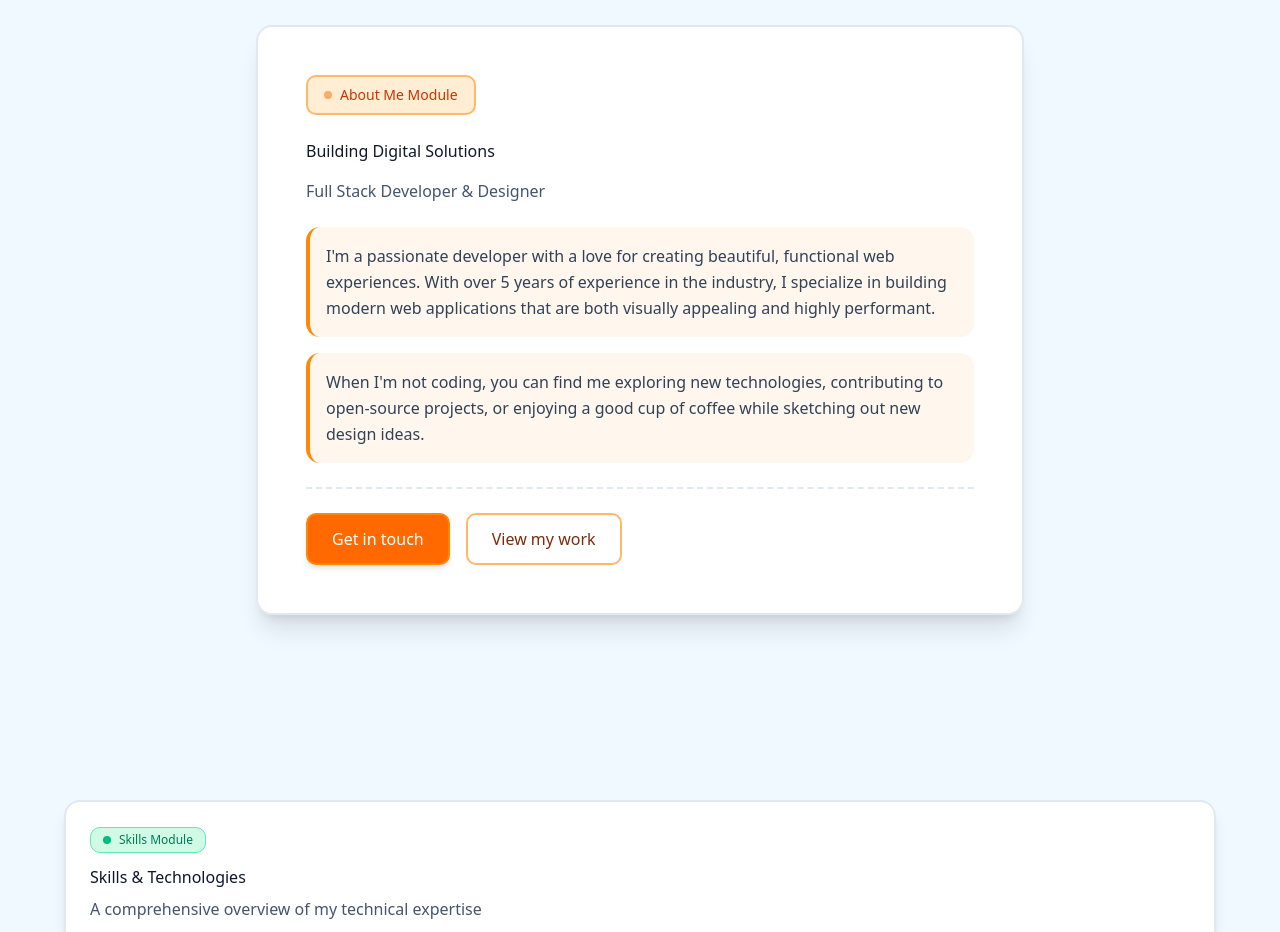
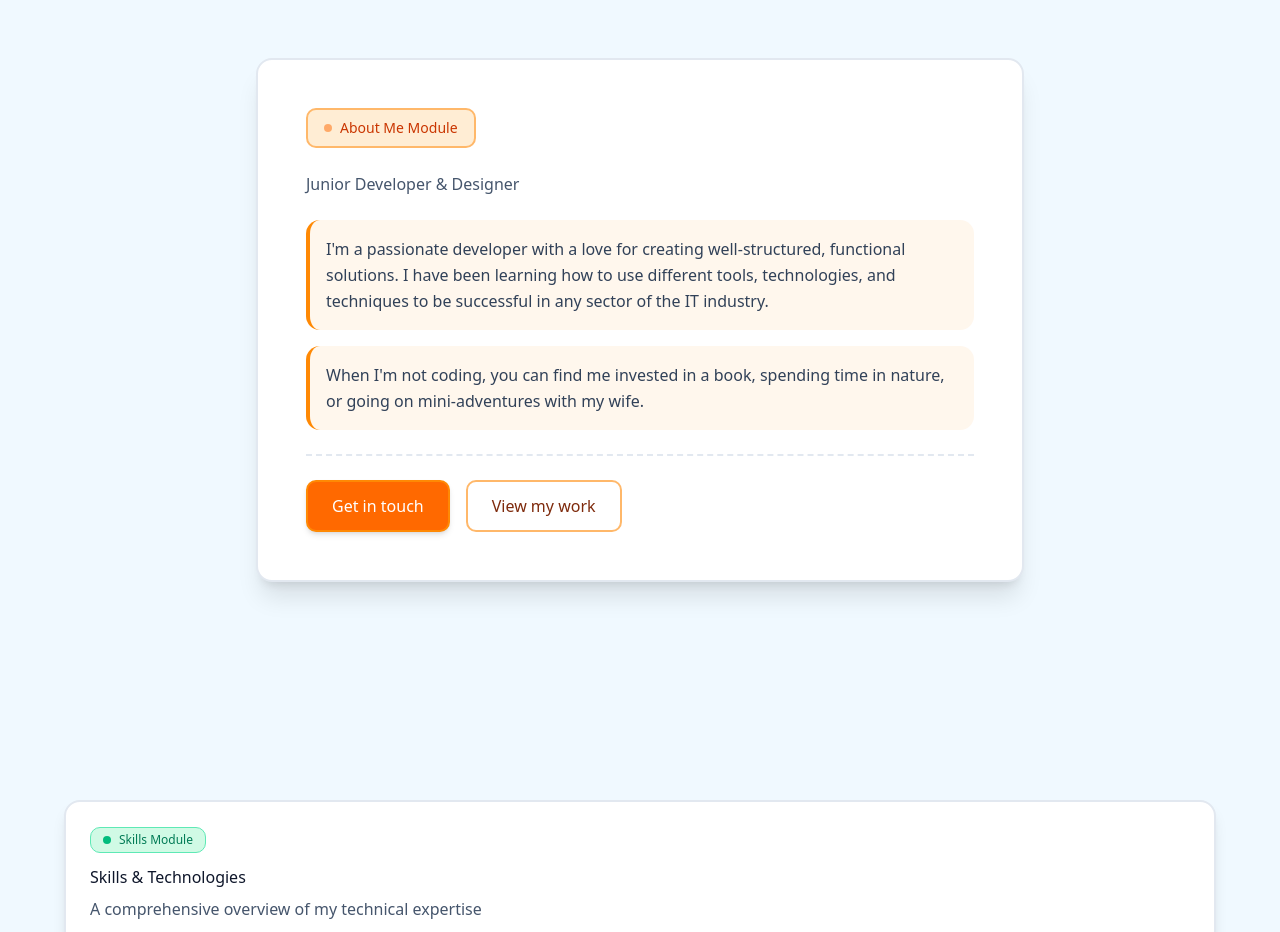
Before and after one commit to JKaulback/Personal-Portfolio-Website, a React (Vite) app: page / in a window 1280 px wide. Shown: the part 880-1812 px from the top of the page. Built offline with nearby package versions, Linux system fonts and the light colour scheme.

Commit message:
Updated about me section with my info

```diff
--- a/src/components/About.tsx
+++ b/src/components/About.tsx
@@ -22,16 +22,10 @@ export function About({ isDarkMode }: AboutProps) {
             About Me Module
           </div>
 
-          <h1 className={`mb-4 transition-colors duration-300 ${
-            isDarkMode ? 'text-white' : 'text-slate-900'
-          }`}>
-            Building Digital Solutions
-          </h1>
-
           <h2 className={`mb-6 transition-colors duration-300 ${
             isDarkMode ? 'text-slate-300' : 'text-slate-600'
           }`}>
-            Full Stack Developer & Designer
+            Junior Developer & Designer
           </h2>
 
           {/* Content Modules */}
@@ -44,9 +38,9 @@ export function About({ isDarkMode }: AboutProps) {
               <p className={`leading-relaxed transition-colors duration-300 ${
                 isDarkMode ? 'text-slate-400' : 'text-slate-700'
               }`}>
-                I'm a passionate developer with a love for creating beautiful, functional web experiences.
-                With over 5 years of experience in the industry, I specialize in building modern web applications
-                that are both visually appealing and highly performant.
+                I'm a passionate developer with a love for creating well-structured, functional solutions.
+                I have been learning how to use different tools, technologies, and techniques to
+                be successful in any sector of the IT industry.
               </p>
             </div>
 
@@ -58,8 +52,8 @@ export function About({ isDarkMode }: AboutProps) {
               <p className={`leading-relaxed transition-colors duration-300 ${
                 isDarkMode ? 'text-slate-400' : 'text-slate-700'
               }`}>
-                When I'm not coding, you can find me exploring new technologies, contributing to open-source
-                projects, or enjoying a good cup of coffee while sketching out new design ideas.
+                When I'm not coding, you can find me invested in a book, spending time in nature,
+                or going on mini-adventures with my wife.
               </p>
             </div>
           </div>
```
